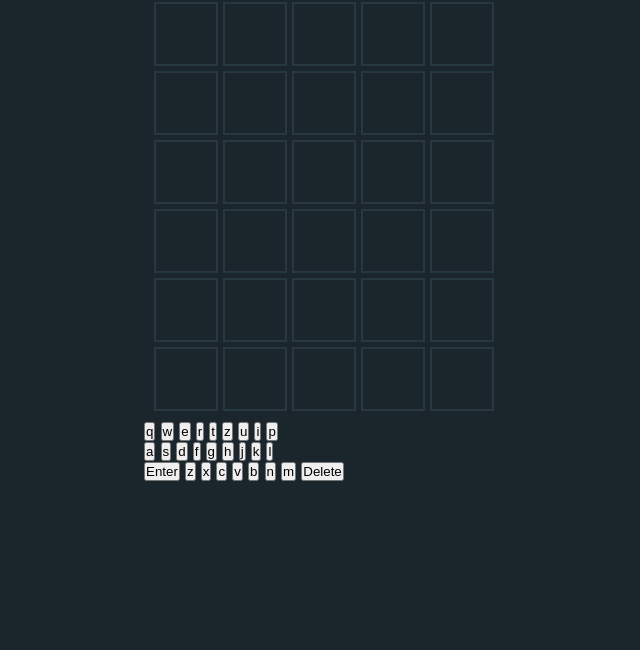
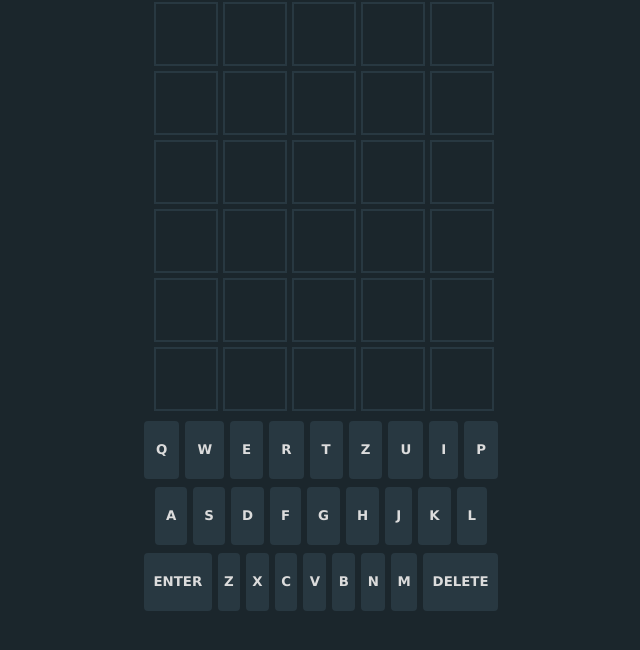
Before and after one commit to ysave/Wordle, a plain HTML site: page index.html in a window 1280 px wide. Shown: the part 68-718 px from the top of the page, without its empty margins (316-956 px from the left). Drawn offline with Linux system fonts and the light colour scheme.

Commit message:
keyboard styled

```diff
--- a/css/styles.css
+++ b/css/styles.css
@@ -52,3 +52,39 @@ header {
     font-size: 2rem;
     font-weight: bold;
 }
+
+#keyboard-container{
+    height: 200px;
+}
+
+.keyboard-row{
+    display: flex;
+    justify-content: center;
+    width: 100%;
+    margin: 0 auto 8px;
+    touch-action: manipulation;
+}
+
+.keyboard-row button {
+    font-family: inherit;
+    font-weight: bold;
+    border: 0;
+    padding: 0;
+    height: 58px;
+    cursor: pointer;
+    background-color: #283841;
+    color: gainsboro;
+    flex-grow: 1;
+    text-transform: uppercase;
+    margin-right: 6px;
+    border-radius: 4px;
+    user-select: none;
+}
+
+.keyboard-row button.wide-button{
+    flex-grow: 1.5;
+}
+
+.spacer-half{
+    flex-grow: 0.5;
+}
```
